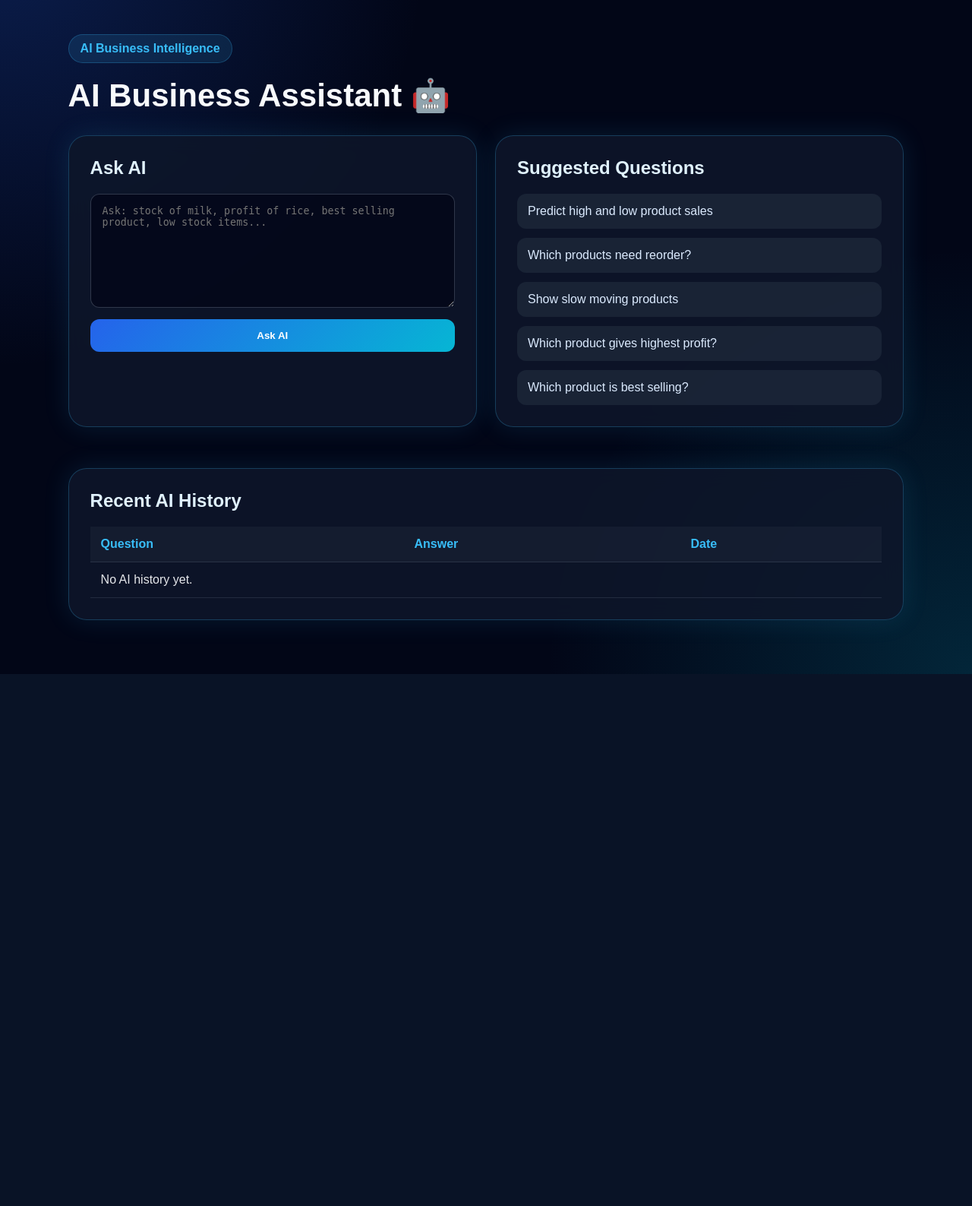
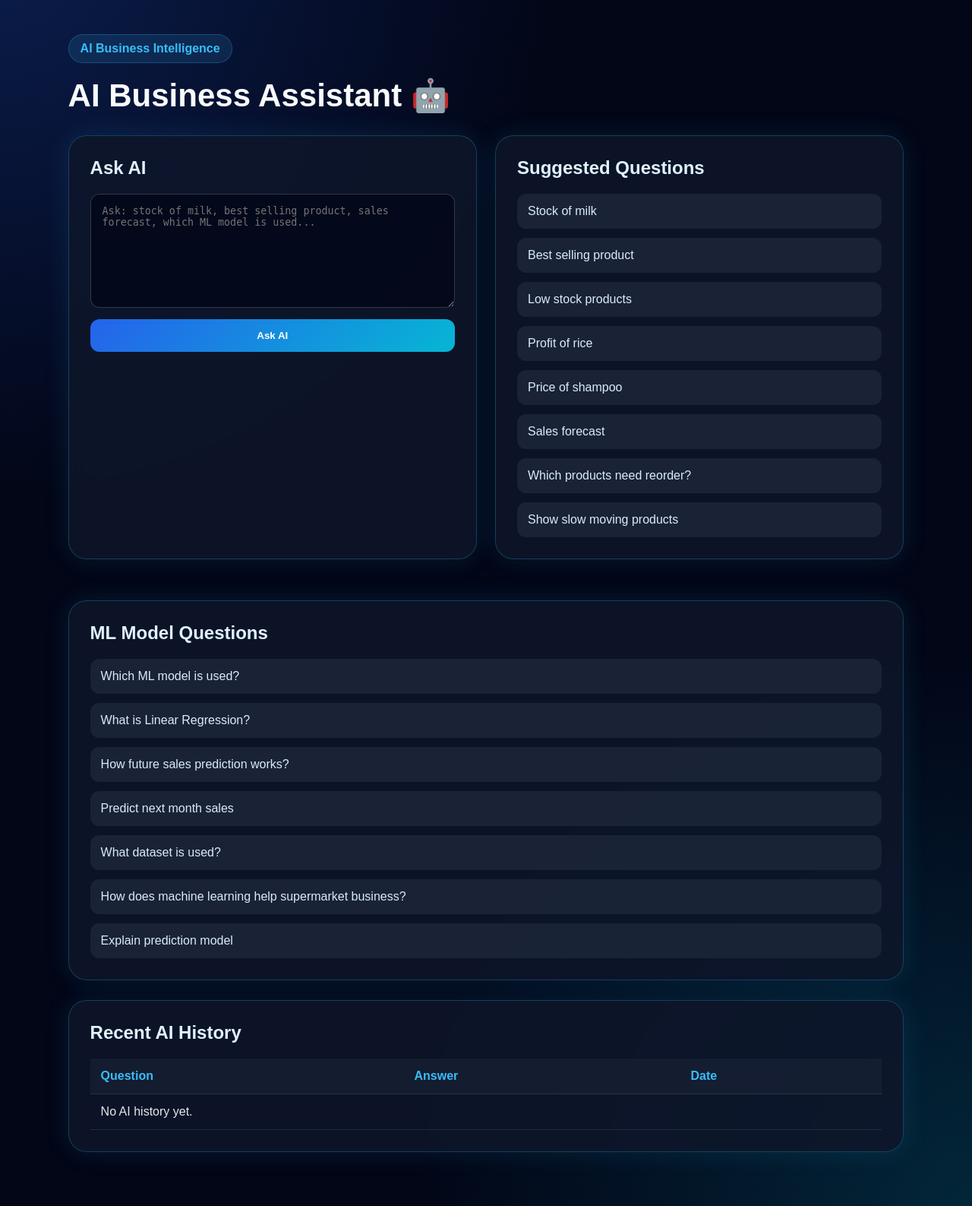
Before and after one commit to adhiappu0610-blip/shopvision-ai, a Flask app: page /ai in a window 1280 px wide. Shown: the part 78-1665 px from the top of the page at 76% size. Before the commit the page ends 965 px from the top, so only its background shows below. Run offline with Flask 3, Linux system fonts and the light colour scheme; the visitor is signed in with stand-in values (Sample User, id 1); data comes from the database, SQL or seed files in the repository; data that the repository does not hold is empty.

Commit message:
Update ai.html

```diff
--- a/templates/ai.html
+++ b/templates/ai.html
@@ -1,7 +1,9 @@
 {% extends "base.html" %}
+
 {% block content %}
 
 <section class="page">
+
     <div class="page-head">
         <div>
             <p class="eyebrow">AI Business Intelligence</p>
@@ -10,10 +12,16 @@
     </div>
 
     <div class="ai-grid">
+
         <div class="panel">
             <h2>Ask AI</h2>
+
             <form method="POST" class="ai-form">
-                <textarea name="question" placeholder="Ask: stock of milk, profit of rice, best selling product, low stock items..." required></textarea>
+                <textarea
+                    name="question"
+                    placeholder="Ask: stock of milk, best selling product, sales forecast, which ML model is used..."
+                    required></textarea>
+
                 <button type="submit">Ask AI</button>
             </form>
 
@@ -27,29 +35,61 @@
 
         <div class="panel">
             <h2>Suggested Questions</h2>
+
             <div class="question-list">
-                <span>Predict high and low product sales</span>
+                <span>Stock of milk</span>
+                <span>Best selling product</span>
+                <span>Low stock products</span>
+                <span>Profit of rice</span>
+                <span>Price of shampoo</span>
+                <span>Sales forecast</span>
                 <span>Which products need reorder?</span>
                 <span>Show slow moving products</span>
-                <span>Which product gives highest profit?</span>
-                <span>Which product is best selling?</span>
             </div>
+        </div>
+
+    </div>
+
+    <div class="panel">
+        <h2>ML Model Questions</h2>
+
+        <div class="question-list">
+            <span>Which ML model is used?</span>
+            <span>What is Linear Regression?</span>
+            <span>How future sales prediction works?</span>
+            <span>Predict next month sales</span>
+            <span>What dataset is used?</span>
+            <span>How does machine learning help supermarket business?</span>
+            <span>Explain prediction model</span>
         </div>
     </div>
 
     <div class="panel">
         <h2>Recent AI History</h2>
+
         <div class="table-wrap">
             <table>
-                <tr><th>Question</th><th>Answer</th><th>Date</th></tr>
+                <tr>
+                    <th>Question</th>
+                    <th>Answer</th>
+                    <th>Date</th>
+                </tr>
+
                 {% for h in history %}
-                <tr><td>{{ h.question }}</td><td>{{ h.answer }}</td><td>{{ h.created_at }}</td></tr>
+                <tr>
+                    <td>{{ h.question }}</td>
+                    <td>{{ h.answer }}</td>
+                    <td>{{ h.created_at }}</td>
+                </tr>
                 {% else %}
-                <tr><td colspan="3">No AI history yet.</td></tr>
+                <tr>
+                    <td colspan="3">No AI history yet.</td>
+                </tr>
                 {% endfor %}
             </table>
         </div>
     </div>
+
 </section>
 
 {% endblock %}
```
